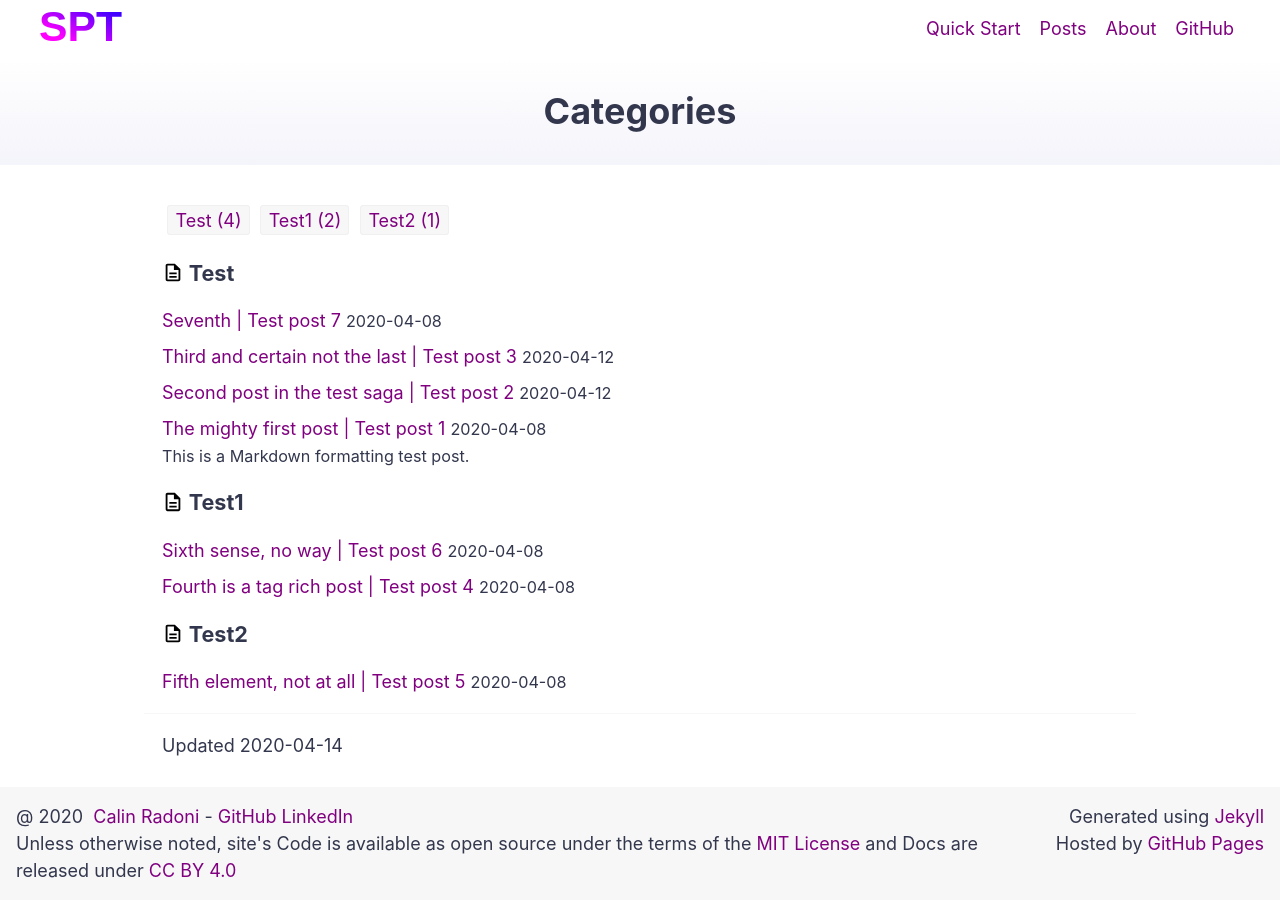
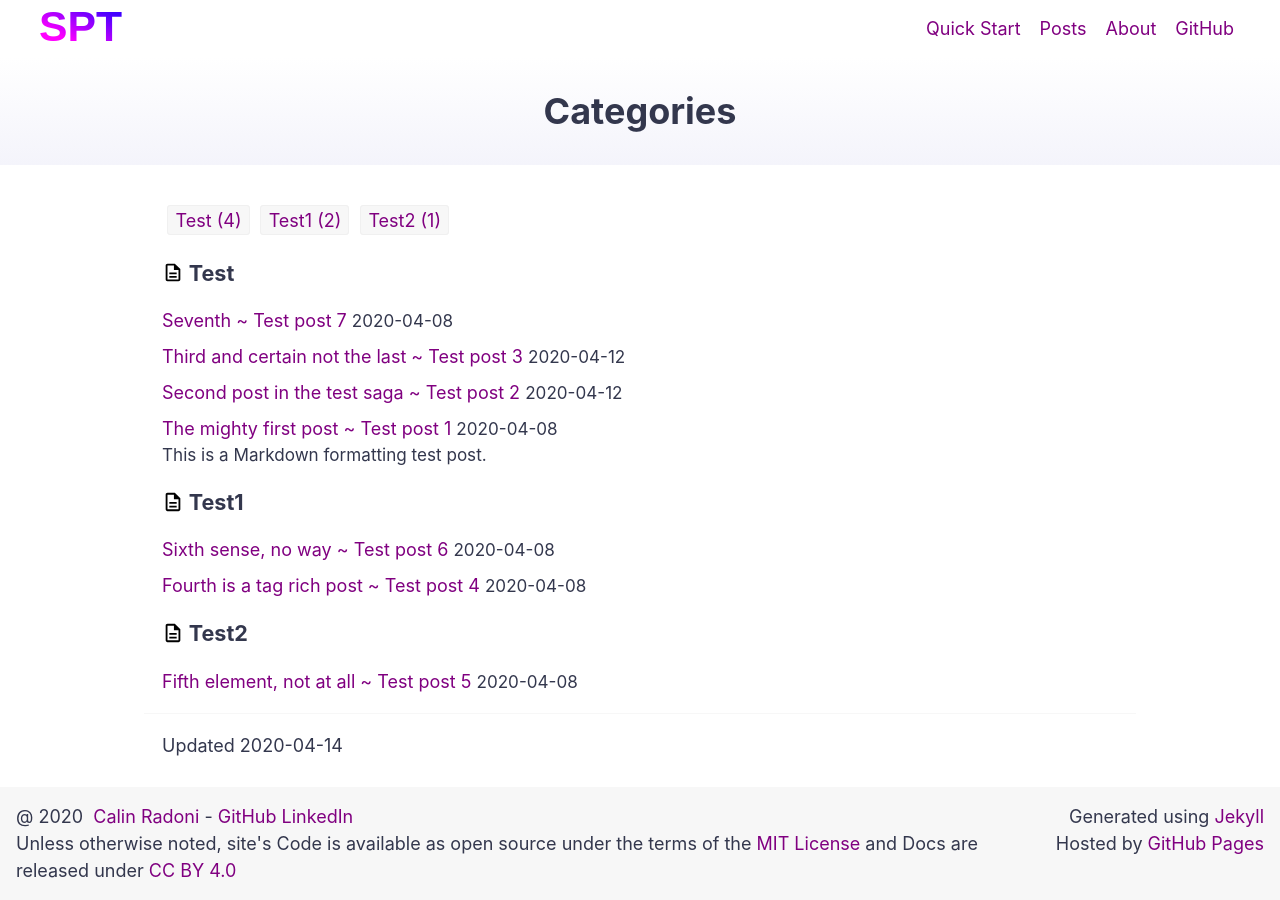
Before and after one commit to CalinRadoni/simple-purple-theme, a Jekyll site: the page built from pages/categories.html, in a window 1280 px wide. Built offline with Jekyll 4.4.1, drawn with Linux system fonts in a browser that asks for light colours.

Commit message:
Adds option for post description and rebuilds the Categories and Tags pages

```diff
--- a/_sass/_tags.scss
+++ b/_sass/_tags.scss
@@ -24,20 +24,12 @@
 
     &-title { font-weight: bold; font-size: 1.2rem }
     &-list {
+      font-size: 1rem; font-weight: normal;
       list-style-type: none;
 
       li { margin-bottom: 0.5rem }
-
-      a { font-size: 1rem; font-weight: normal }
-      span {
-        white-space: nowrap;
-        font-size: 0.9rem; font-weight: normal;
-      }
-      div {
-        display: block;
-        font-size: 0.9rem;
-        margin-top: 0.1rem;
-      }
+      span { font-size: 0.95rem; white-space: nowrap }
+      p {    font-size: 0.95rem }
     }
   }
 }
--- a/pages/categories.html
+++ b/pages/categories.html
@@ -18,7 +18,7 @@
 <ul class="tag-group-list">
   {%- for post in item[1] -%}
   <li>
-    <a href="{{ post.url }}">{{post.headline}} | {{ post.title }}</a>
+    <a href="{{ post.url }}">{{post.headline}} ~ {{ post.title }}</a>
     {% if site.post-date-in-preview %}
       <span>
       {%- if post.date-modified -%}
@@ -28,7 +28,11 @@
       {%- endif -%}
       </span>
     {% endif %}
-    {%- if post.description -%}<div>{{ post.description }}</div>{%- endif -%}
+    {%- if site.post-desc-in-tc-pages -%}
+      {%- if post.description -%}
+      <p>{{ post.description }}</p>
+      {%- endif -%}
+    {%- endif -%}
   </li>
   {%- endfor -%}
 </ul>
```
Also changed, not shown: pages/tags.html (+6 -2 lines), simple-purple-theme.gemspec.
